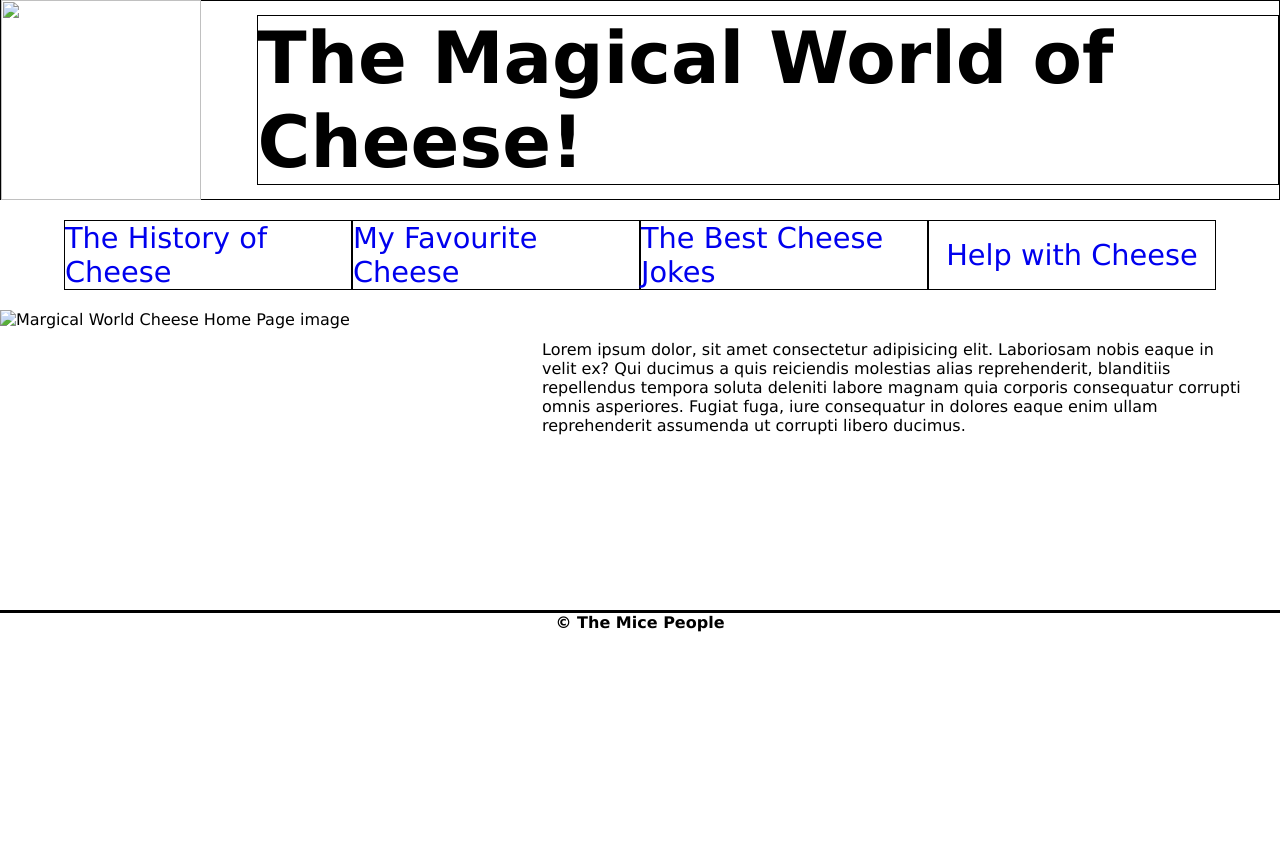
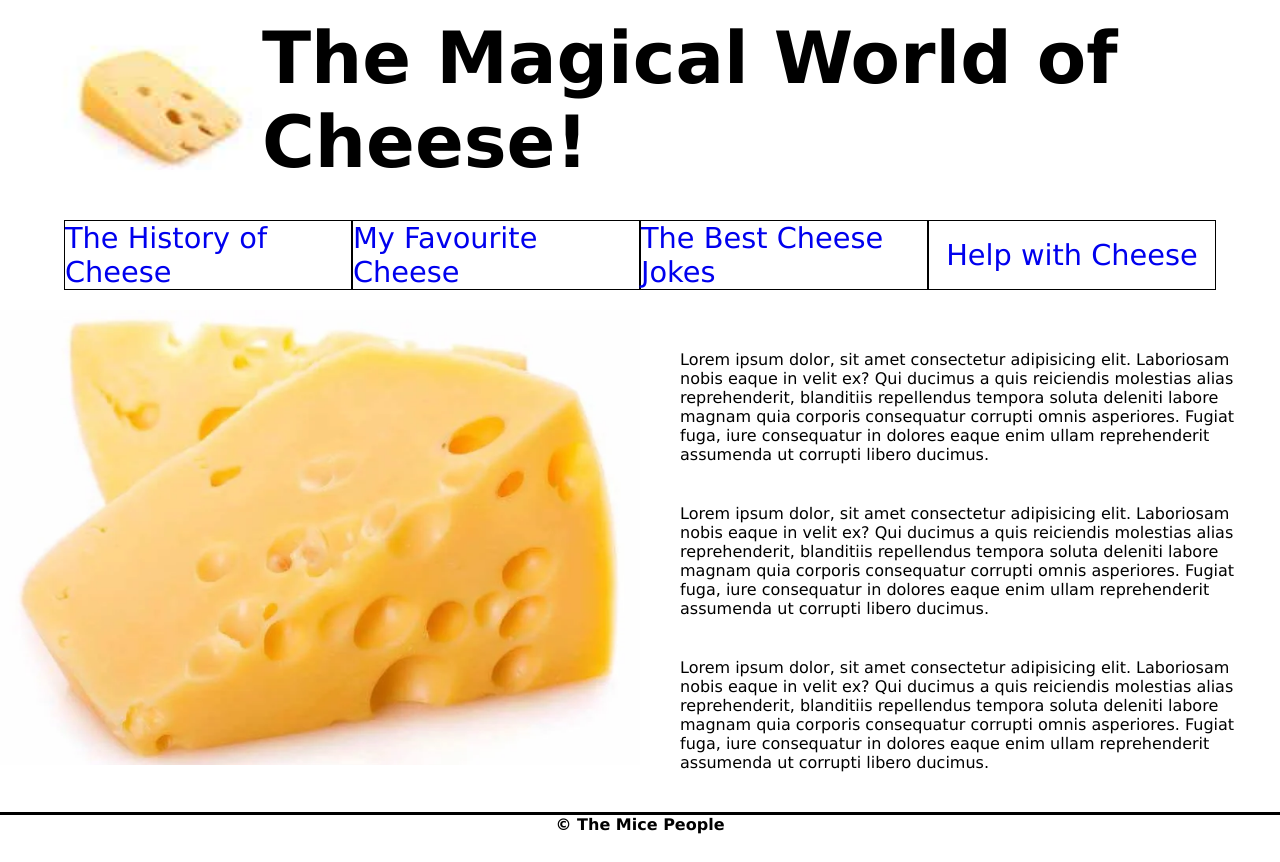
Before and after one commit to brightKams/CMM007, a PHP site: page / in a window 1280 px wide. Before the commit the page ends 632 px from the top, so only its background shows below. Run offline with PHP 8.4, Linux system fonts and the light colour scheme.

Commit message:
New commit for indexx page modified and history page created

```diff
--- a/lab4/assets/css/styles.css
+++ b/lab4/assets/css/styles.css
@@ -28,10 +28,10 @@ a {
 
 .header_logo_container {
     height: 200px;
-    border: 1px solid;
     display: flex;
     justify-content: space-between;
     align-items: center;
+    padding: 10px;
 }
 img {
 
@@ -42,15 +42,14 @@ img {
 
 
 .logo_container {
-    /* border: 1px solid; */
-    width: 200px;
-    height: 200px;
+    width: 20%;
+    height: 150px;
 }
 
 .logo_text {
     width: 80%;
     font-size: 4.5rem;
-    border: 1px solid;
+
 }
 
 .navigations {
@@ -72,20 +71,76 @@ img {
 .homePage_img_container {
     display: flex;
     justify-content: space-between;
-    height: 300px;
+    /* height: 400px; */
 
 }
 
 .magical_world_img {
     display: inline-block;
-    width: 35%;
+    width: 50%;
 
 }
 
 .mice_people_footer {
     border-top: 3px solid;
 }
+.magical_world_text_wrapper {
+    width: 50%;
+    padding: 20px;
+}
 .magical_world_text {
-    width: 60%;
-    padding: 30px;
+    padding: 20px;
 }
+
+
+
+
+
+@media screen and (max-width: 900px) {
+    .logo_text {
+        width: 80%;
+        font-size: 3rem;
+    }
+
+    .navigations {
+        flex-direction: column;
+    }
+
+    .navigations {
+    display: flex;
+    justify-content: space-between;
+    width: 90%;
+    margin: 20px auto;
+    font-size: 1.8rem;
+}
+
+.navigations > .nav_item {
+    width: 80%;
+    margin: auto;
+    padding: 20px;
+}
+    .main_container {
+        height: fit-content;
+    }
+    .homePage_img_container {
+        flex-direction: column;
+    }
+    .magical_world_img, .magical_world_text_wrapper{
+        width: 80%;
+        margin: auto;
+    }
+
+}
+
+@media  screen and (max-width: 768px) {
+
+    .logo_container {
+        width: 30%;
+    }
+    .logo_text {
+        width: 70%;
+        font-size: 2rem;
+    }
+
+
+}
--- a/lab4/index.html
+++ b/lab4/index.html
@@ -1,17 +1,20 @@
 <!DOCTYPE html>
 <html lang="en">
+
 <head>
     <meta charset="UTF-8">
     <meta name="viewport" content="width=device-width, initial-scale=1.0">
     <link rel="stylesheet" href="./assets/css/styles.css">
     <title>HOME PAGE</title>
 </head>
+
 <body>
 
     <header class="magical_world_cheese_header" id="magical_world_cheese_header">
         <div class="header_logo_container" id="header_logo_container">
             <div class="logo_container all_borders" id="logo_container">
-                <img src="" alt="" class="logo_image" width="100px" height="100px">
+                <img src="./assets/images/hard_cheese_img.jpg" alt="Magical World Cheese logo" class="logo_image"
+                    width="100px" height="100px">
             </div>
             <h1 class="logo_text" id="logo_text">
                 The Magical World of Cheese!
@@ -20,29 +23,50 @@
         <nav class="navigation_container all_borders" id="navigation_container">
             <ul class="navigations all_borders" id="navigations">
                 <li class="cheese_hist_nav nav_item" id="cheese_hist_nav">
-                    <a href="#" class="cheese_hist_link nav_link" id="cheese_hist_link">The History of Cheese</a>
+                    <a href="history.html" class="cheese_hist_link nav_link" id="cheese_hist_link">The History of Cheese</a>
                 </li>
                 <li class="fav_cheese_nav nav_item" id="fav_cheese_nav">
-                    <a href="#" class="fav_cheese_link nav_link" id="fav_cheese_link">My Favourite Cheese</a>
+                    <a href="favourite.html" class="fav_cheese_link nav_link" id="fav_cheese_link">My Favourite Cheese</a>
                 </li>
                 <li class="cheese_jokes_nav nav_item" id="cheese_jokes_nav">
-                    <a href="#" class="cheese_jokes_link nav_link" id="cheese_jokes_link">The Best Cheese Jokes</a>
+                    <a href="jokes.html" class="cheese_jokes_link nav_link" id="cheese_jokes_link">The Best Cheese Jokes</a>
                 </li>
                 <li class="cheese_help_nav nav_item" id="cheese_help_nav">
-                    <a href="#" class="cheese_help_link nav_link" id="cheese_help_link">Help with Cheese</a>
+                    <a href="help.html" class="cheese_help_link nav_link" id="cheese_help_link">Help with Cheese</a>
                 </li>
             </ul>
         </nav>
     </header>
 
     <body>
-        <main class="main_continer all_borders" id="main_container">
+        <main class="main_container all_borders" id="main_container">
             <div class="homePage_img_container all_borders" id="homePage_img_container">
-                <img src="" alt="Margical World Cheese Home Page image" class="magical_world_img" id="magical_world_img">
+                <img src="./assets/images/cheeese_img.webp" alt="Magical World Cheese Home Page image"
+                    class="magical_world_img" id="magical_world_img">
 
-                <p class="magical_world_text all_borders" id="magical_world_text">
-                    Lorem ipsum dolor, sit amet consectetur adipisicing elit. Laboriosam nobis eaque in velit ex? Qui ducimus a quis reiciendis molestias alias reprehenderit, blanditiis repellendus tempora soluta deleniti labore magnam quia corporis consequatur corrupti omnis asperiores. Fugiat fuga, iure consequatur in dolores eaque enim ullam reprehenderit assumenda ut corrupti libero ducimus.
-                </p>
+                    <div class="magical_world_text_wrapper" id="magical_text_wrapper">
+                        <p class="magical_world_text all_borders" id="magical_world_text">
+                            Lorem ipsum dolor, sit amet consectetur adipisicing elit. Laboriosam nobis eaque in velit ex? Qui
+                            ducimus a quis reiciendis molestias alias reprehenderit, blanditiis repellendus tempora soluta
+                            deleniti labore magnam quia corporis consequatur corrupti omnis asperiores. Fugiat fuga, iure
+                            consequatur in dolores eaque enim ullam reprehenderit assumenda ut corrupti libero ducimus.
+
+                        </p>
+                        <p class="magical_world_text all_borders" id="magical_world_text">
+                            Lorem ipsum dolor, sit amet consectetur adipisicing elit. Laboriosam nobis eaque in velit ex? Qui
+                            ducimus a quis reiciendis molestias alias reprehenderit, blanditiis repellendus tempora soluta
+                            deleniti labore magnam quia corporis consequatur corrupti omnis asperiores. Fugiat fuga, iure
+                            consequatur in dolores eaque enim ullam reprehenderit assumenda ut corrupti libero ducimus.
+
+                        </p>
+                        <p class="magical_world_text all_borders" id="magical_world_text">
+                            Lorem ipsum dolor, sit amet consectetur adipisicing elit. Laboriosam nobis eaque in velit ex? Qui
+                            ducimus a quis reiciendis molestias alias reprehenderit, blanditiis repellendus tempora soluta
+                            deleniti labore magnam quia corporis consequatur corrupti omnis asperiores. Fugiat fuga, iure
+                            consequatur in dolores eaque enim ullam reprehenderit assumenda ut corrupti libero ducimus.
+
+                        </p>
+                    </div>
             </div>
         </main>
 
@@ -59,4 +83,5 @@
 
 
 </body>
+
 </html>
```
Also changed, not shown: lab4/assets/images/cheeese_img.webp (added), lab4/history.html (added).
